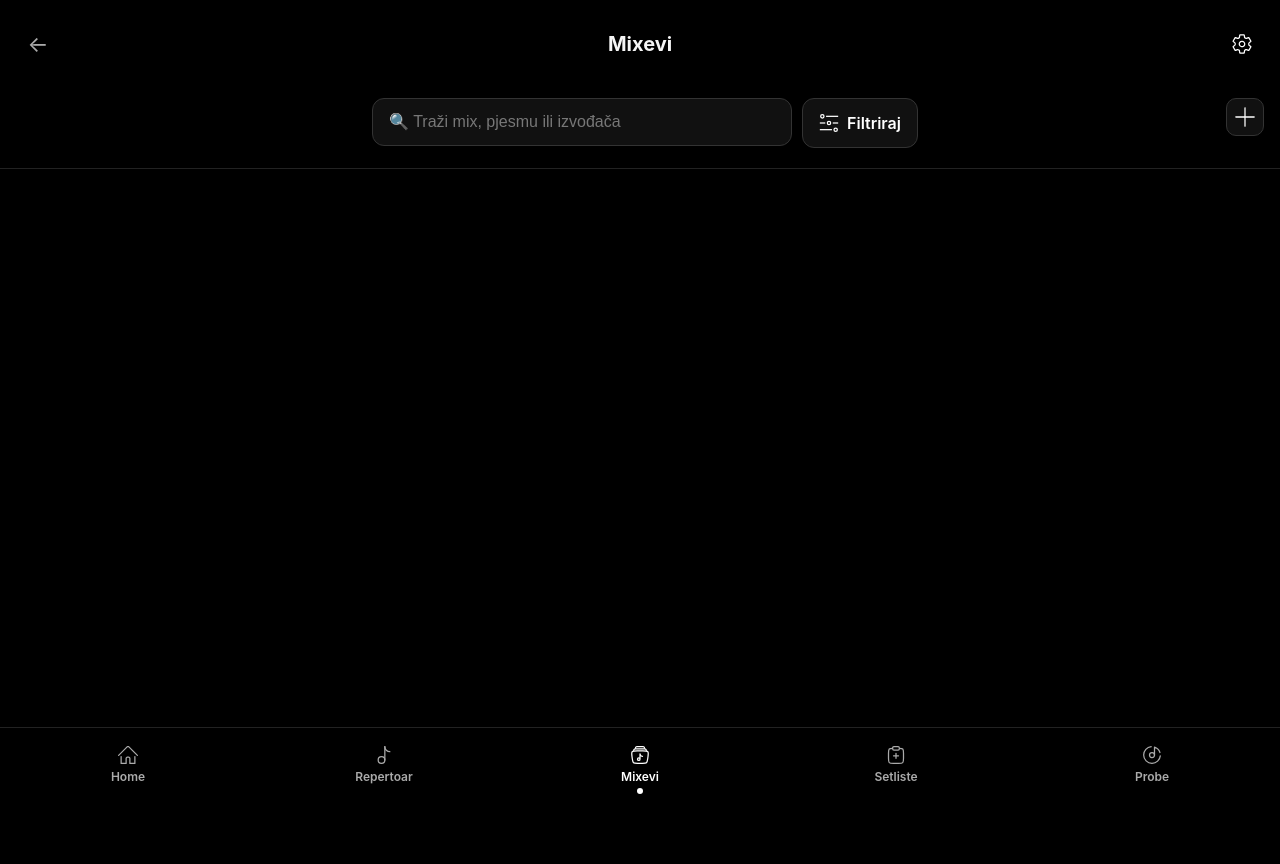
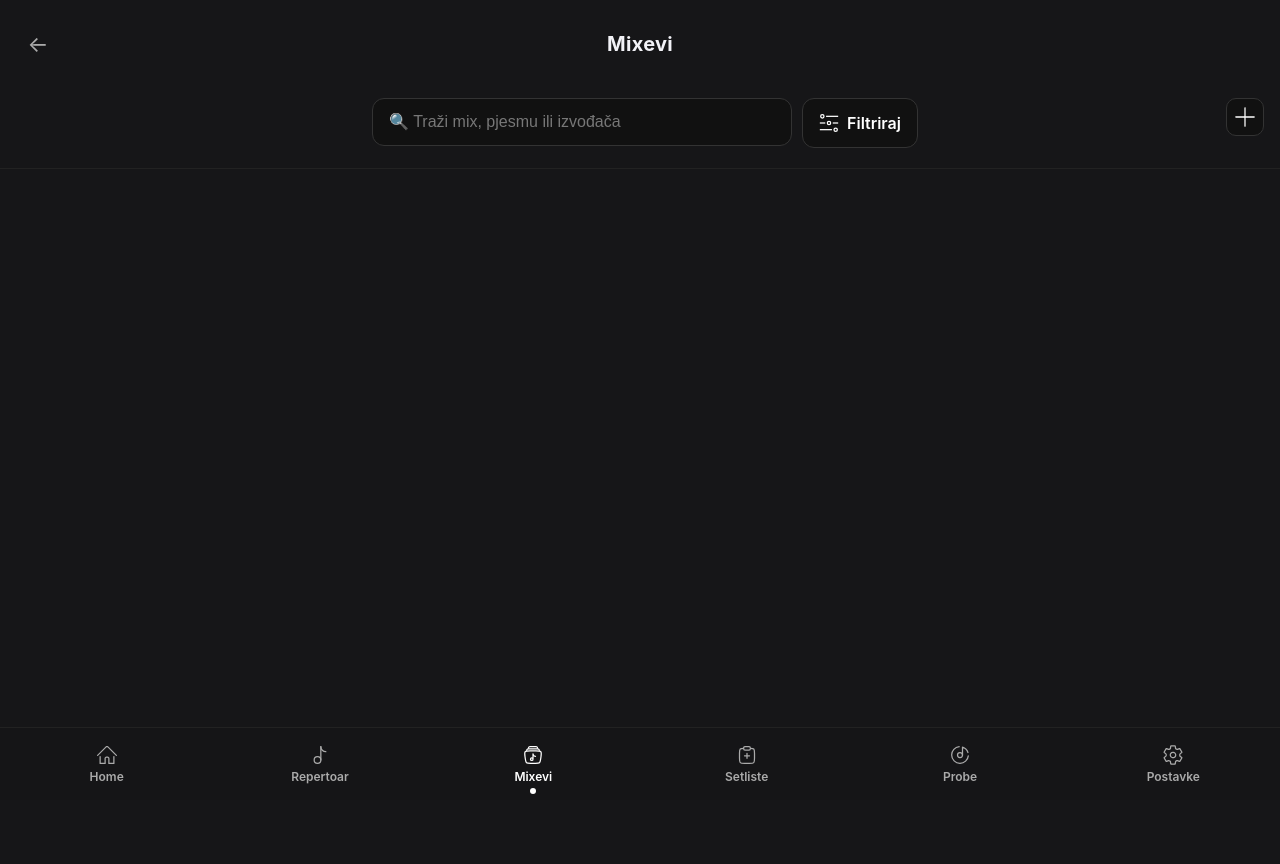
Before and after one commit to maryanowich/repertoar-app, a Flask app: page /mixes in a window 1280 px wide. Run offline with Flask 3, Linux system fonts and the light colour scheme; data that the repository does not hold is empty; some libraries are stand-ins or nearby versions.

Commit message:
settings improvements and background color mod

```diff
--- a/templates/base.html
+++ b/templates/base.html
@@ -10,9 +10,9 @@
 /* ================= THEME VARIABLES ================= */
 
 body.theme-dark {
-    --bg-main: #000;
-    --text-main: #f5f5f5;
-    --nav-bg: #000;
+    --bg-main: #121214;
+    --text-main: #f2f2f7;
+    --nav-bg: rgba(18,18,20,0.85);
 }
 
 body.theme-light {
@@ -31,8 +31,23 @@ body.theme-light {
 body {
     font-family: -apple-system, BlinkMacSystemFont, "Segoe UI", Roboto, sans-serif;
     margin: 0;
-    background: var(--bg-main);
+    background:
+        radial-gradient(circle at top, rgba(255,255,255,0.04), transparent 60%),
+        var(--bg-main);
     color: var(--text-main);
+    -webkit-font-smoothing: antialiased;
+    scroll-behavior: smooth;
+}
+
+/* ===== SUBTLE APP AMBIENT LIGHT ===== */
+body::before {
+    content: "";
+    position: fixed;
+    inset: 0;
+    pointer-events: none;
+    background:
+        radial-gradient(600px circle at 50% -100px, rgba(255,255,255,0.06), transparent 70%);
+    z-index: -1;
 }
 
 
@@ -41,19 +56,19 @@ body {
    ================================================= */
 
 body.mode-library {
-    background: #000;
+    background: #161618;
 }
 
 body.mode-library .nav{
-    background:#000;
+    background:#161618;
 
 }
 body.mode-library .action-bar {
-    background: #000;
+    background: #161618;
 }
 
 body.mode-library .content {
-    background: #000;
+    background: #161618;
 }
 
 /* bijele kartice za pjesme / mixeve */
@@ -152,6 +166,8 @@ body.mode-rehearsal .mode-scope .meta {
 .nav {
     padding: 12px 16px;
     background: var(--nav-bg);
+    backdrop-filter: blur(20px);
+    -webkit-backdrop-filter: blur(20px);
     display: flex;
     align-items: center;
     justify-content: space-between;
@@ -183,13 +199,14 @@ body.mode-rehearsal .mode-scope .meta {
 
 .logo {
     font-family: "Neuropol", cursive;
-    font-size: 30px;
-    color: #ffffff;
+    font-size: 20px;
+    color: #F5F5F7;
 }
 
 .nav-title {
     font-size: 20px;
     font-weight: 700;
+    letter-spacing: 0.3px;
 }
 
 /* =================================================
@@ -218,20 +235,33 @@ body.mode-rehearsal .mode-scope .meta {
 }
 
 .list {
-    padding: 12px;
+    padding: 16px;
     width: 100%;
     box-sizing: border-box;
 }
 
 .song-row {
-    border-radius: 8px;
+    border-radius: 12px;
     padding: 12px;
-    margin-bottom: 10px;
+    margin-bottom: 14px;
     display: flex;
     justify-content: space-between;
     align-items: center;
     width: 100%;
     box-sizing: border-box;
+    background: #1c1c1f;
+    box-shadow: 0 6px 24px rgba(0,0,0,0.35);
+    transition: background 0.15s ease, transform 0.08s ease;
+}
+
+.song-row:active {
+    background: #242428;
+    transform: scale(0.98);
+}
+
+.song-row:hover {
+    transform: translateY(-1px);
+    box-shadow: 0 10px 28px rgba(0,0,0,0.45);
 }
 
 .song-main {
@@ -667,7 +700,7 @@ body:not(.read-mode) .mode-icon.light {
     align-items: center;
 
     height: 72px;
-    background: rgba(0,0,0,0.92);
+    background: rgba(22,22,24,0.95);
     border-top: 1px solid #222;
     z-index: 100;
 }
@@ -858,6 +901,10 @@ body:not(.read-mode) .mode-icon.light {
         <span class="icon icon-probe"></span>
         <span>Probe</span>
     </a>
+    <a href="/settings" class="nav-item" data-route="/settings">
+        <span class="icon icon-settings"></span>
+        <span>Postavke</span>
+    </a>
 </footer>
 {% endif %}
 <script>
--- a/templates/mixes.html
+++ b/templates/mixes.html
@@ -8,7 +8,7 @@
     position:sticky;
     top: 88px;
     z-index:10;
-    background:#000;
+    background:#161618;
     padding:10px 16px;
     border-bottom:1px solid #222;
 ">
--- a/templates/repertoar.html
+++ b/templates/repertoar.html
@@ -7,7 +7,7 @@
     position:sticky;
     top: 88px;
     z-index:10;
-    background:#000;
+    background:#161618;
     padding:10px 16px;
     border-bottom:1px solid #222;
 ">
```
Also changed, not shown: other parts of templates/base.html (+24 -12 lines), templates/settings.html (+65 -33 lines).
